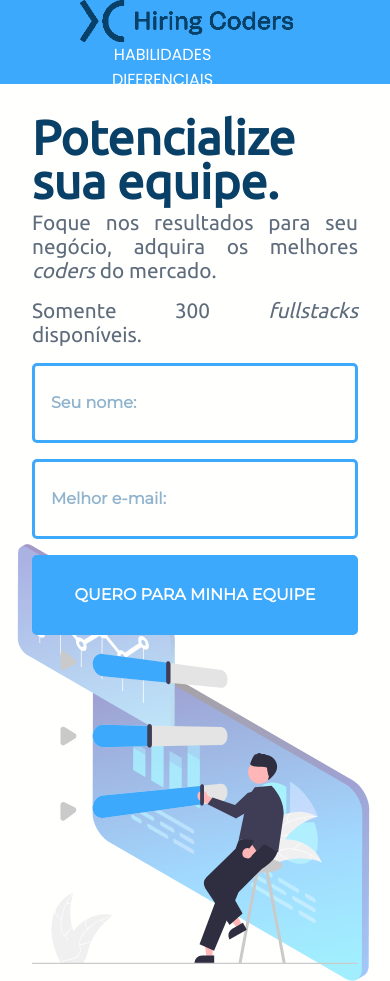
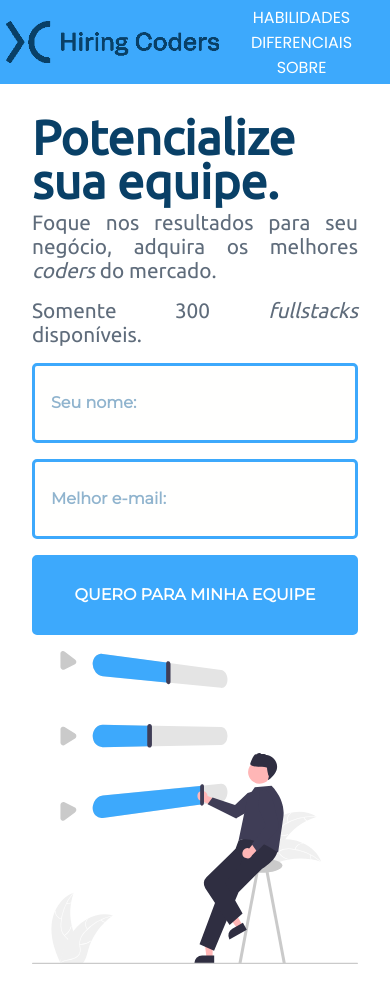
Before and after one commit to brendoll/black-gamaacademy, a plain HTML site: page index.html in a window 390 px wide. Shown: the top 981 px of the page. Drawn offline with Linux system fonts and the light colour scheme.

Commit message:
fix: background  responsivo

```diff
--- a/src/css/style.css
+++ b/src/css/style.css
@@ -405,8 +405,23 @@ h3 {
         flex-direction: column;
         align-items: center;
     }
+
     .partner {
         padding: 0;
         margin: 0.5rem 0;
     }
+
+    .menu {
+        width: auto;
+    }
+
+    .menu-links {
+        overflow: hidden;
+    }
 }
+
+@media only screen and (max-width: 400px) {
+    .section-welcome {
+        background: none;
+    }
+}
```
